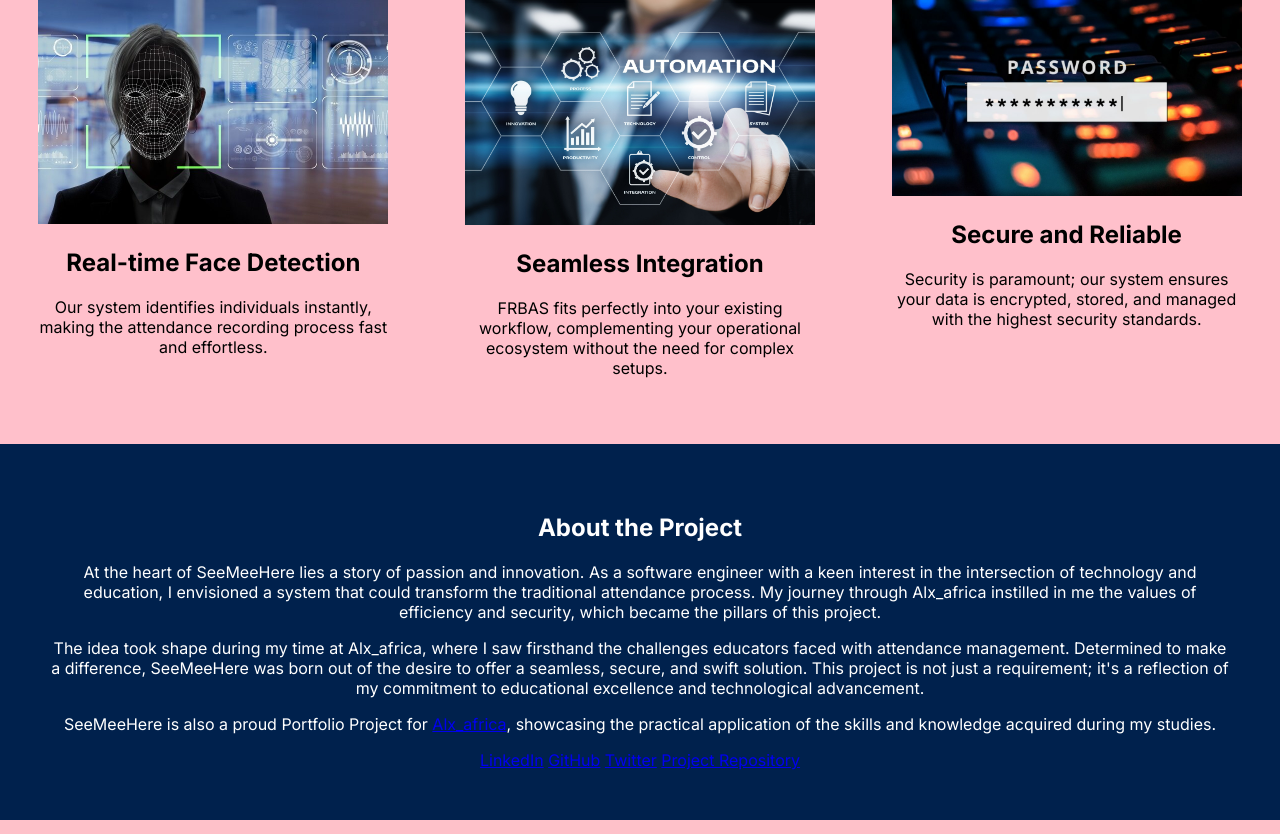
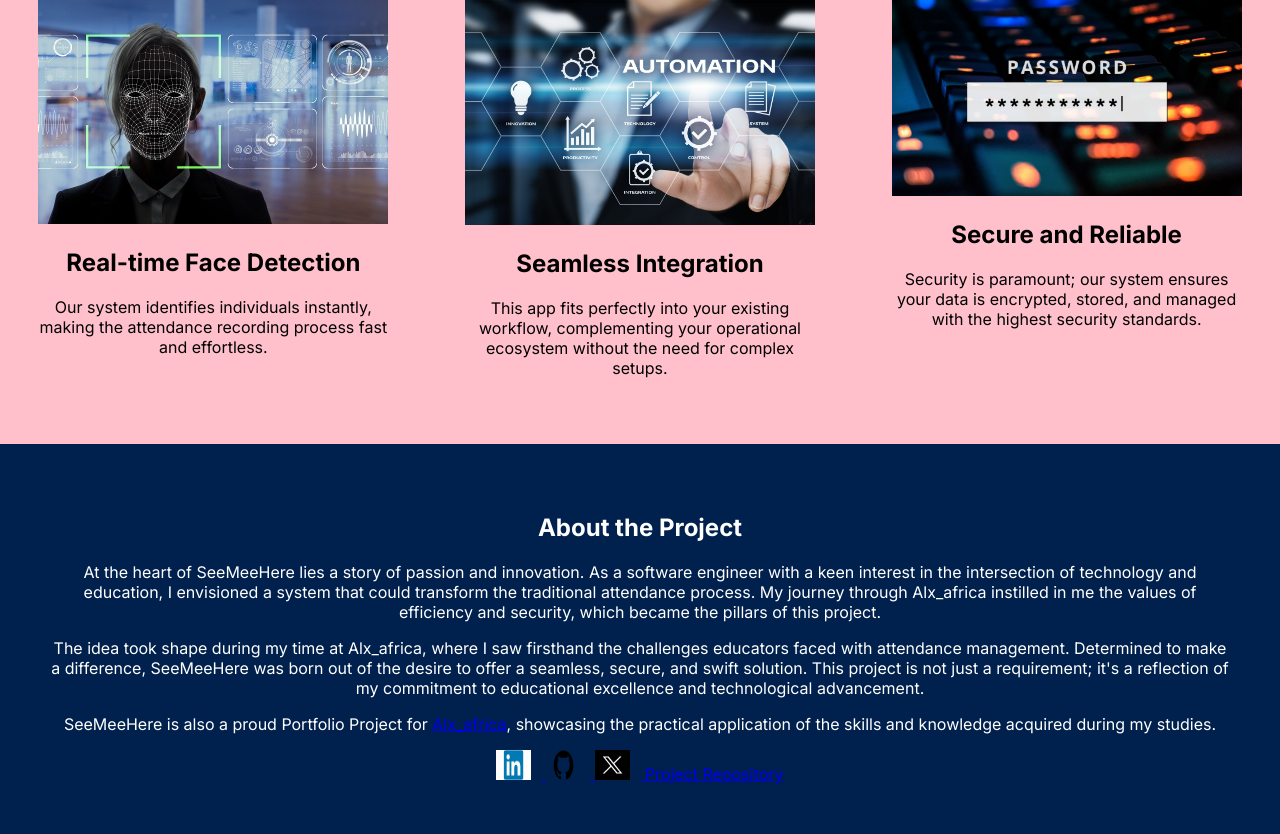
Before and after one commit to Israelshecktar/seemeehere, a Flask app: page / in a window 1280 px wide. Shown: the part 1278-2112 px from the top of the page. Run offline with Flask 3, Linux system fonts and the light colour scheme; parts of the project's set-up code (start-up, migrations or seed data) failed here and were passed over; some libraries are stand-ins or nearby versions.

Commit message:
adjusted footer of lamding page

```diff
--- a/static/style/landing.css
+++ b/static/style/landing.css
@@ -10,7 +10,6 @@ body, html {
 header {
     text-align: center;
     padding: 100px 0;
-    background: url('cover-image.jpg') center/cover no-repeat;
 }
 
 /* Typography styles */
@@ -123,6 +122,12 @@ nav {
     text-align: center;
     color: white;
 }
+/* Social media logo styles */
+.social-logo {
+    width: 35px;
+    height: 30px;
+    margin-right: 10px;
+}
 
 /* Media queries for responsive design */
 @media (min-width: 576px) {
--- a/templates/landing.html
+++ b/templates/landing.html
@@ -32,7 +32,7 @@
         <article>
             <img src="static/Automation.jpg" alt="Seamless Integration">
             <h2>Seamless Integration</h2>
-            <p>FRBAS fits perfectly into your existing workflow, complementing your operational ecosystem without the need for complex setups.</p>
+            <p>This app fits perfectly into your existing workflow, complementing your operational ecosystem without the need for complex setups.</p>
         </article>
         <article>
             <img src="static/secure.jpg" alt="Secure and Reliable">
@@ -46,12 +46,20 @@
         <p>At the heart of SeeMeeHere lies a story of passion and innovation. As a software engineer with a keen interest in the intersection of technology and education, I envisioned a system that could transform the traditional attendance process. My journey through Alx_africa instilled in me the values of efficiency and security, which became the pillars of this project.</p>
         <p>The idea took shape during my time at Alx_africa, where I saw firsthand the challenges educators faced with attendance management. Determined to make a difference, SeeMeeHere was born out of the desire to offer a seamless, secure, and swift solution. This project is not just a requirement; it's a reflection of my commitment to educational excellence and technological advancement.</p>
         <p>SeeMeeHere is also a proud Portfolio Project for <a href="https://www.alxafrica.com/" target="_blank">Alx_africa</a>, showcasing the practical application of the skills and knowledge acquired during my studies.</p>
-        <div class="social-links">
-            <a href="https://www.linkedin.com/in/israel-ewedairo-439bb5240" target="_blank">LinkedIn</a>
-            <a href="https://github.com/Israelshecktar" target="_blank">GitHub</a>
-            <a href="https://twitter.com/shecktar5" target="_blank">Twitter</a>
-            <a href="https://github.com/Israelshecktar/seemeehere" target="_blank">Project Repository</a>
-        </div>
+		 <div class="social-links">
+        <a href="https://www.linkedin.com/in/israel-ewedairo-439bb5240" target="_blank">
+            <img src="static/linkedin.png" alt="LinkedIn Logo" class="social-logo">
+        </a>
+        <a href="https://github.com/Israelshecktar" target="_blank">
+            <img src="static/github.png" alt="GitHub Logo" class="social-logo">
+        </a>
+        <a href="https://twitter.com/shecktar5" target="_blank">
+            <img src="static/twitter.png" alt="Twitter Logo" class="social-logo">
+        </a>
+        <a href="https://github.com/Israelshecktar/seemeehere" target="_blank">
+            Project Repository
+        </a>
+    </div>
     </section>
 </body>
 </html>
```
Also changed, not shown: static/github.png (added), static/linkedin.png (added), static/twitter.png (added), 3 other files.
